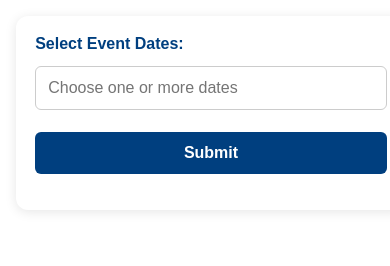
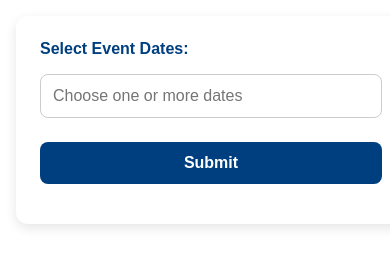
Before and after one commit to TeoIsRayoo/event-calendar, a plain HTML site: page index.html in a window 390 px wide. Shown: the top 266 px of the page. Drawn offline with nearby package versions, Linux system fonts and the light colour scheme.

Commit message:
index.html

```diff
--- a/index.html
+++ b/index.html
@@ -14,20 +14,21 @@
     }
 
     .form-wrapper {
-      width: 100%;
       display: flex;
       justify-content: flex-start;
+      width: 100%;
     }
 
     .form-box {
       width: 100%;
+      max-width: none;
       padding: 0;
       background: transparent;
     }
 
     label {
       font-weight: bold;
-      margin-bottom: 0.4em;
+      margin-bottom: 0.5em;
       display: block;
       color: #003f7f;
     }
@@ -36,9 +37,9 @@
       width: 100%;
       padding: 12px;
       font-size: 1rem;
-      border-radius: 6px;
+      border-radius: 8px;
       border: 1px solid #ccc;
-      margin-top: 0.4em;
+      margin-top: 0.5em;
       margin-bottom: 1em;
       box-sizing: border-box;
     }
@@ -56,7 +57,7 @@
       background-color: #002a5c;
     }
 
-    /* 📱 Mobile view: center + styled card */
+    /* 🔁 Pre mobilné zariadenia – responzívna krabička */
     @media (max-width: 768px) {
       .form-wrapper {
         justify-content: center;
@@ -64,11 +65,11 @@
       }
 
       .form-box {
+        background: white;
+        border-radius: 12px;
+        box-shadow: 0 4px 12px rgba(0, 0, 0, 0.1);
+        padding: 1.5em;
         max-width: 100%;
-        background: white;
-        padding: 1.2em;
-        border-radius: 12px;
-        box-shadow: 0 2px 12px rgba(0, 0, 0, 0.1);
       }
     }
   </style>
```
